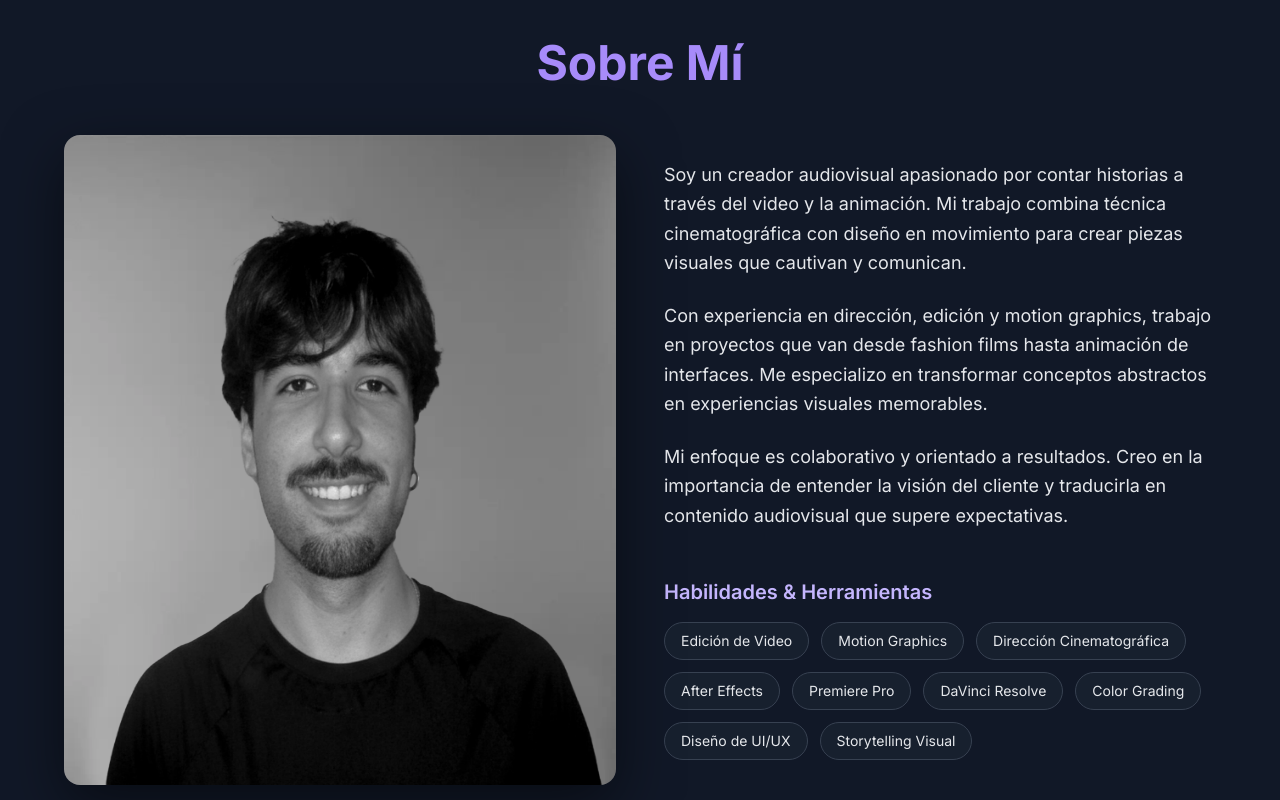
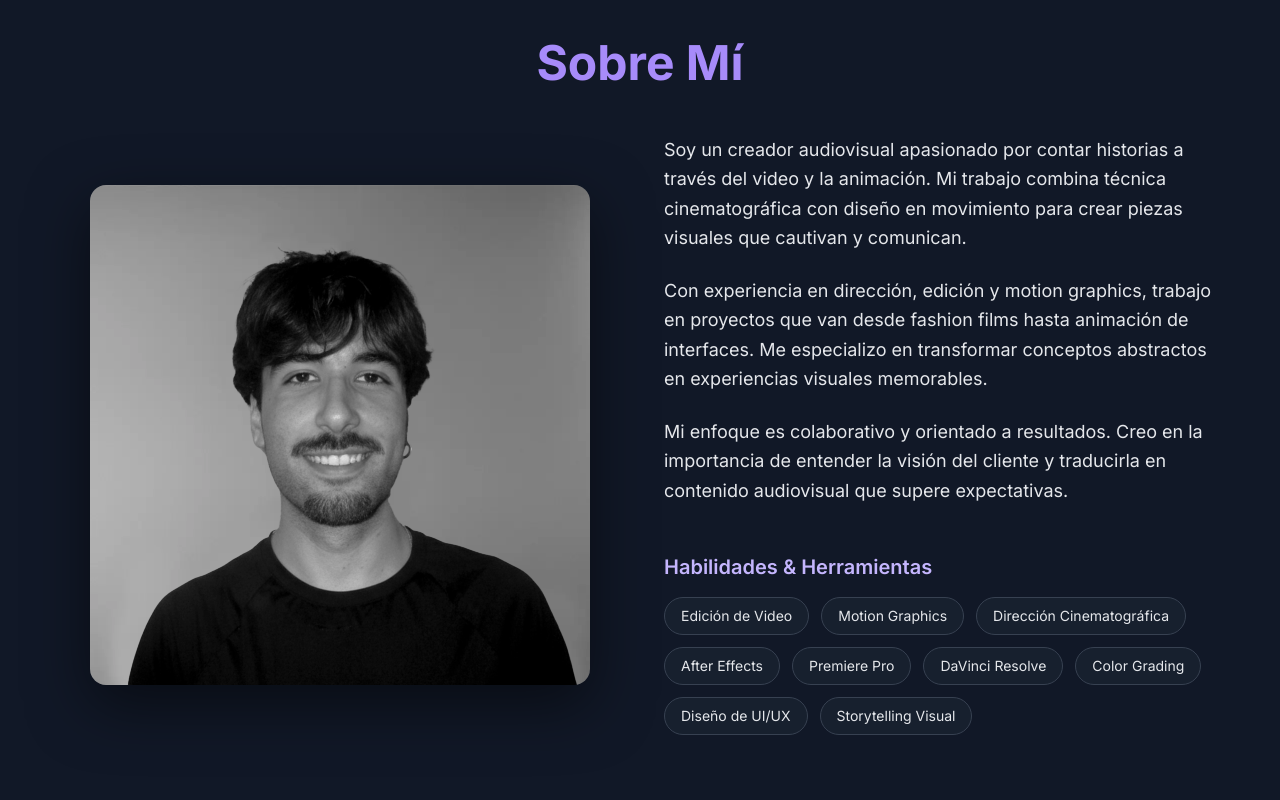
Before and after one commit to NahuelGranollers/Portfolio, a React (Vite) app: page / in a window 1280 px wide. Shown: the part 2120-2920 px from the top of the page. Built offline with nearby package versions, Linux system fonts and the light colour scheme.

Commit message:
Update About.tsx

```diff
--- a/components/About.tsx
+++ b/components/About.tsx
@@ -17,8 +17,8 @@ const About: React.FC = () => {
               depth="/images/deph.webp"
               alpha="/images/alpha.webp"
               background="/images/fondo.webp"
-              width={650}
-              height={650}
+              width={500}
+              height={500}
               intensity={10}
               className="rounded-2xl"
             />
```
